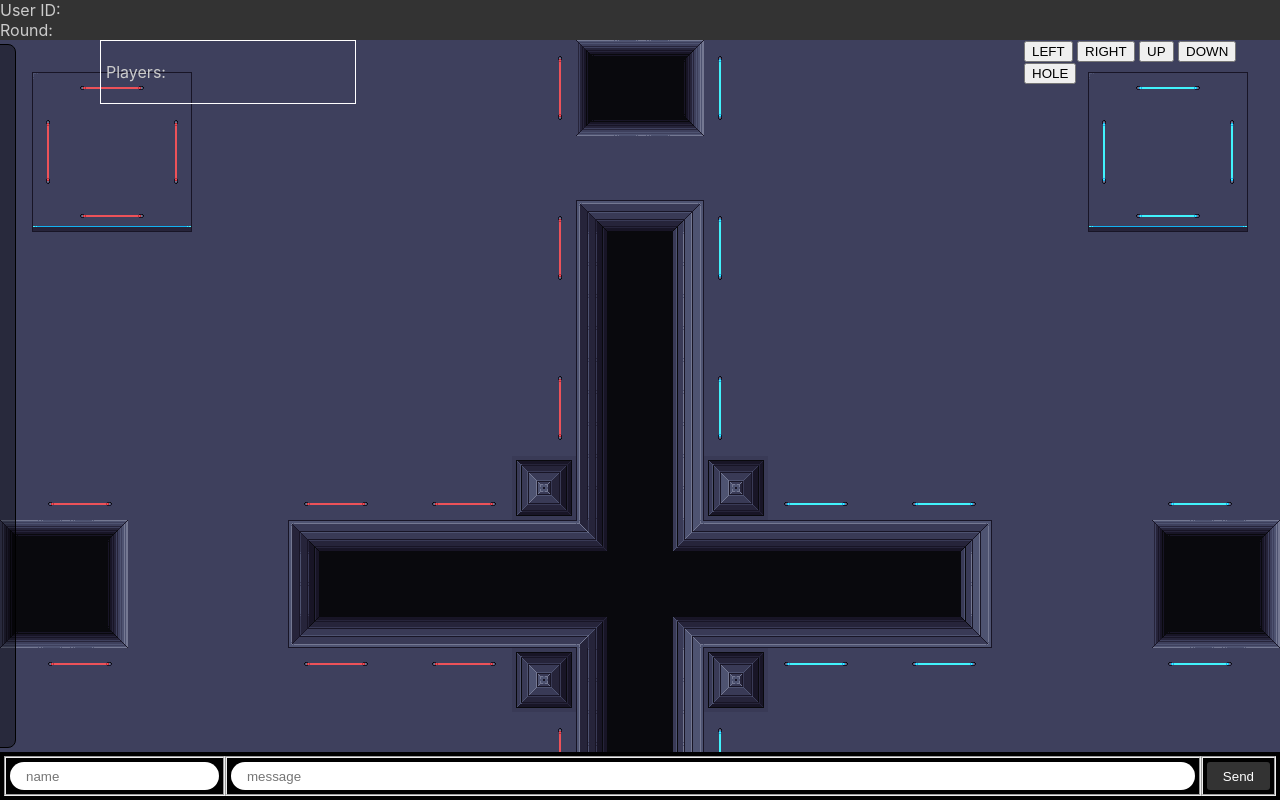
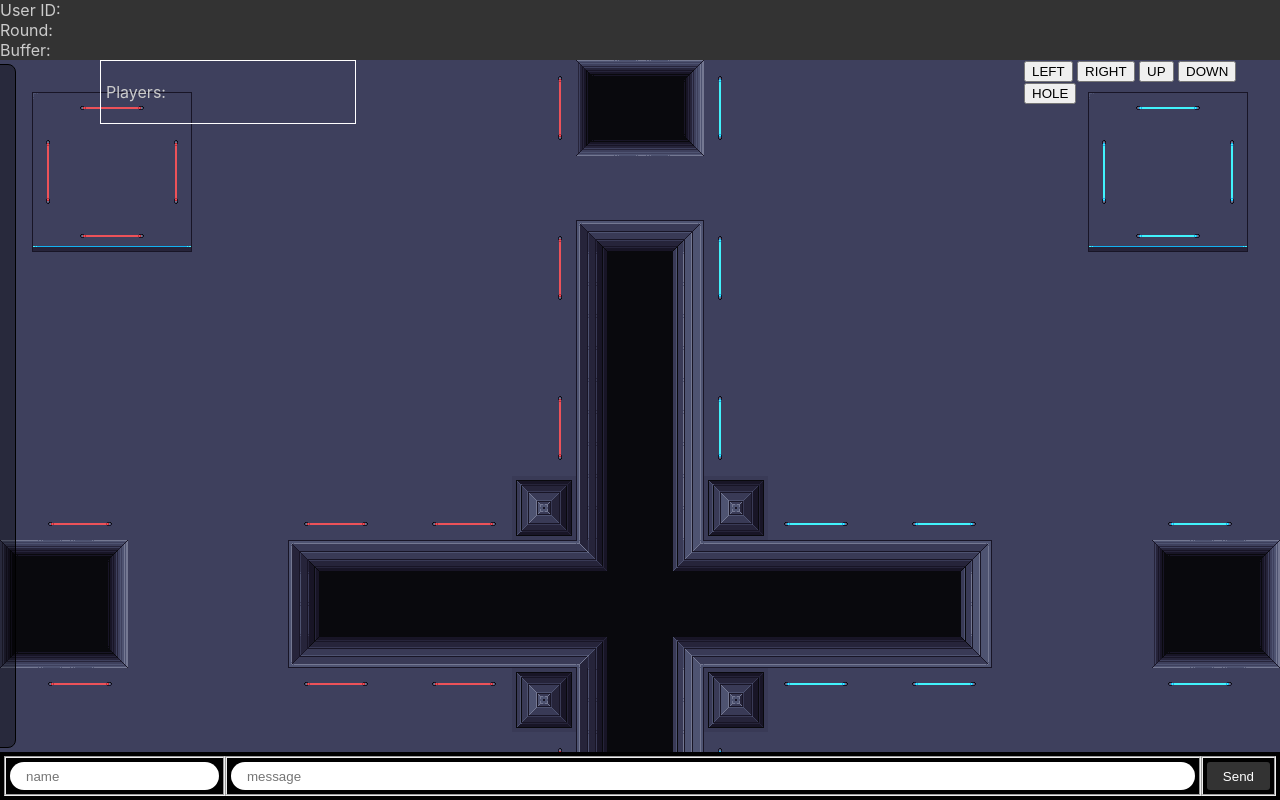
Before and after one commit to lqdchrm/patoro-ggj2022, a website with bundled scripts: page src/client/index.html in a window 1280 px wide. Built offline with nearby package versions, Linux system fonts and the light colour scheme.

Commit message:
buffer in ui

```diff
--- a/src/client/index.html
+++ b/src/client/index.html
@@ -10,6 +10,7 @@
     <div class="topbar">
         <div>User ID: <span id="userId"></span></div>
         <div>Round: <span id="round"></span></div>
+        <div>Buffer: <span id="buffer"></span></div>
     </div>
 
     <div id="main">
```
